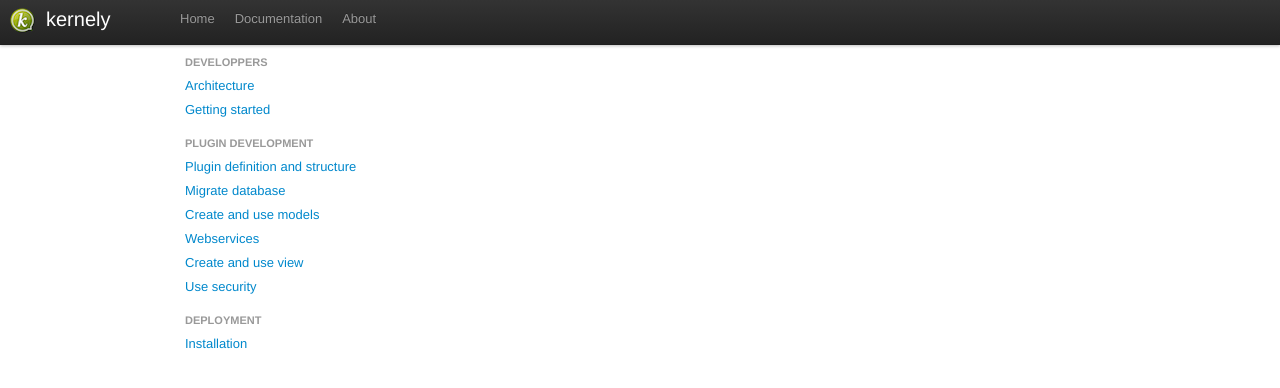
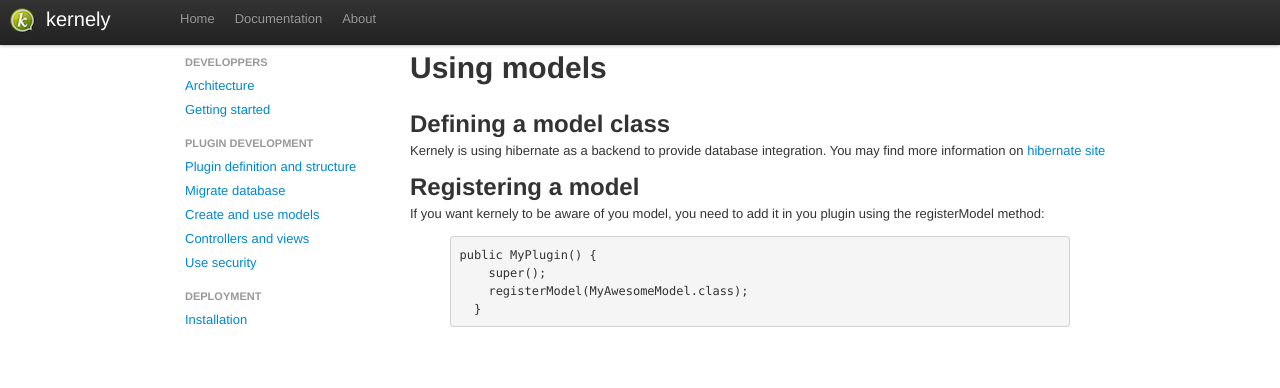
Before and after one commit to prometil/kernely, a Jekyll site: the page built from documentation/developers/models/index.markdown, in a window 1280 px wide. Shown: the top 388 px of the page. Built offline with Jekyll 4.4.1, drawn with Linux system fonts in a browser that asks for light colours; nearby versions of some CDN libraries; library files that are not in the unit come from our copies.

Commit message:
Add information on controllers and views

```diff
--- a/_layouts/documentation.html
+++ b/_layouts/documentation.html
@@ -30,10 +30,7 @@ title: Documentation
           <a href="{{site.baseurl}}/documentation/developers/models/">Create and use models</a>
         </li>
         <li>
-          <a href="{{site.baseurl}}/documentation/developers/webservices/">Webservices</a>
-        </li>
-        <li>
-          <a href="{{site.baseurl}}/documentation/developers/views/">Create and use view</a>
+          <a href="{{site.baseurl}}/documentation/developers/ui/">Controllers and views</a>
         </li>
          <li>
           <a href="{{site.baseurl}}/documentation/developers/security/">Use security</a>
--- a/documentation/developers/models/index.markdown
+++ b/documentation/developers/models/index.markdown
@@ -2,3 +2,21 @@
 layout: documentation
 title: Use models
 ---
+
+
+# Using models
+
+## Defining a model class
+
+Kernely is using hibernate as a backend to provide database integration. You may find more information on [hibernate site](http://www.hibernate.org/)
+
+## Registering a model
+
+If you want kernely to be aware of you model, you need to add it in you plugin using the registerModel method:
+
+{% highlight java%}
+public MyPlugin() {
+    super();
+    registerModel(MyAwesomeModel.class);
+  }
+{% endhighlight%}
--- a/documentation/developers/plugins/index.markdown
+++ b/documentation/developers/plugins/index.markdown
@@ -26,7 +26,7 @@ The main part of a plugin is the ___plugin.json___ file which contains the descr
   }
 {% endhighlight %}
 
-
+This configuration is automatically loaded in an abstract configuration instance, that is injectable using git.
 
 <table class="table table-condensed">
       <thead>
--- a/documentation/developers/security/index.markdown
+++ b/documentation/developers/security/index.markdown
@@ -2,3 +2,5 @@
 layout: documentation
 title: Use security
 ---
+
+TBD
```
Also changed, not shown: documentation/developers/ui/index.markdown (added, +66 -0 lines).
